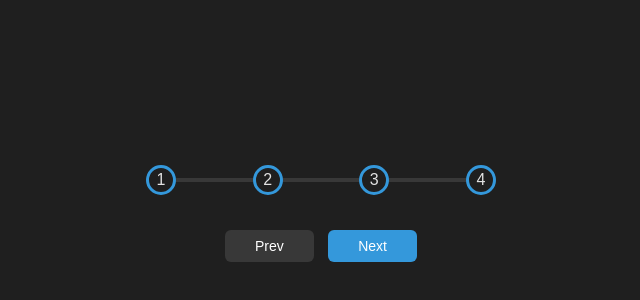
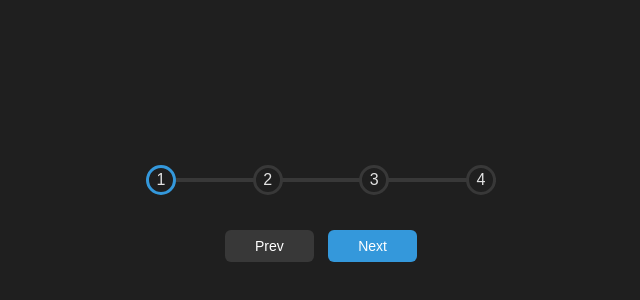
Before and after one commit to Ankur1326/50JavaScriptProjectsIn50Days, a plain HTML site: page progress-steps/index.html in a window 1280 px wide. Shown: the part 184-484 px from the top of the page, without its empty margins (319-959 px from the left). Drawn offline with Linux system fonts and the light colour scheme; a web font is replaced by a local one.

Commit message:
update progress steps

```diff
--- a/progress-steps/index.html
+++ b/progress-steps/index.html
@@ -11,9 +11,9 @@
         <div class="progress-container">
             <div class="progress" id="progress"></div>
             <div class="circle active">1</div>
-            <div class="circle active">2</div>
-            <div class="circle active">3</div>
-            <div class="circle active">4</div>
+            <div class="circle">2</div>
+            <div class="circle">3</div>
+            <div class="circle">4</div>
         </div>
 
         <button class="btn" id="prev" disabled>Prev</button>
--- a/progress-steps/style.css
+++ b/progress-steps/style.css
@@ -3,6 +3,7 @@
 :root {
   --line-border-fill: #3498db;
   --line-border-empty: #383838;
+
 }
 
 * {
@@ -18,19 +19,6 @@ body {
   height: 100vh;
   overflow: hidden;
   margin: 0;
-}
-
-.circle {
-    background-color: #1f1f1f;
-    color:#e2e2e2;
-    border-radius: 50%;
-    height: 30px;
-    width: 30px;
-    display: flex;
-    align-items: center;
-    justify-content: center;
-    border: 3px solid var(--line-border-empty);
-    transition: 0.4s ease;
 }
 
 .container {
@@ -70,6 +58,19 @@ body {
   transition: 0.4s ease;
 }
 
+.circle {
+  background-color: #1f1f1f;
+  color:#e2e2e2;
+  border-radius: 50%;
+  height: 30px;
+  width: 30px;
+  display: flex;
+  align-items: center;
+  justify-content: center;
+  border: 3px solid var(--line-border-empty);
+  transition: 0.4s ease;
+}
+
 .circle.active {
   border-color: var(--line-border-fill);
 }
```
Lines whose indentation alone changed are shown as unchanged.
